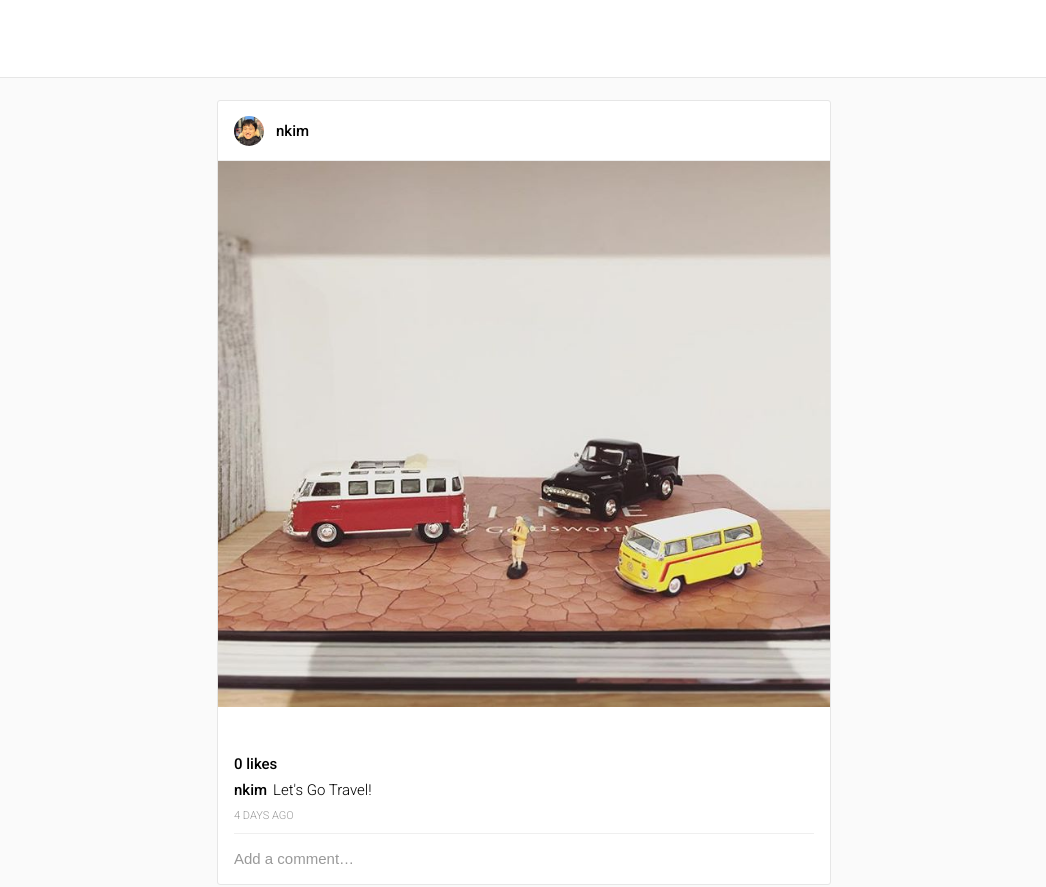
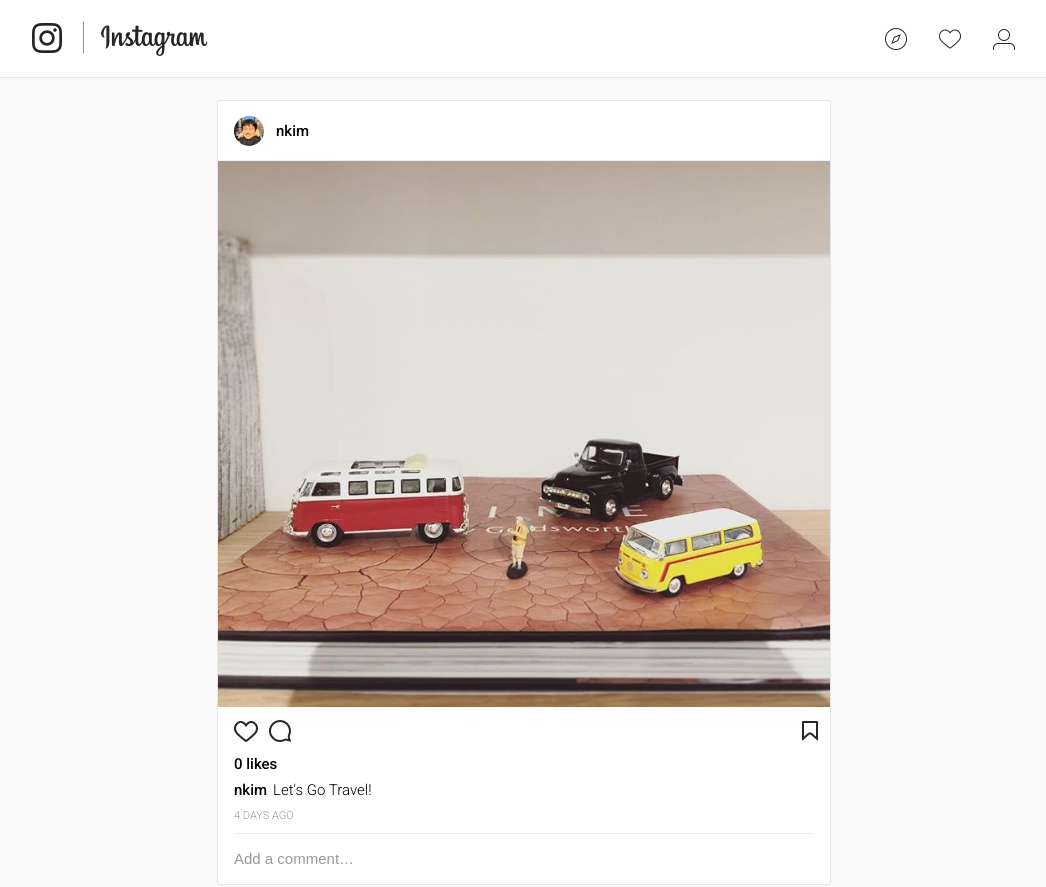
Before and after one commit to namwkim/cs179-coding-lab, a plain HTML site: page index.html in a window 1280 px wide. Shown: the top 887 px of the page, without its empty margins (116-1162 px from the left). Drawn offline with Linux system fonts and the light colour scheme.

Commit message:
fix img url and removed href

```diff
--- a/css/nav.css
+++ b/css/nav.css
@@ -46,7 +46,7 @@
     background-position: 0 -136px;
     height: 35px;
     width: 176px;
-    background-image: url(img/fb48443ec9d3.png);
+    background-image: url(../img/fb48443ec9d3.png);
     background-repeat: no-repeat;
 }
 .right .item{
@@ -55,7 +55,7 @@
 .nav .icon{
     display: block;
     overflow: hidden;
-    background-image: url(img/fb48443ec9d3.png);
+    background-image: url(../img/fb48443ec9d3.png);
     background-repeat: no-repeat;
     height: 24px;
     width: 24px;
--- a/css/post.css
+++ b/css/post.css
@@ -57,7 +57,7 @@
     background-repeat: no-repeat;
     height: 24px;
     width: 24px;
-    background-image: url(img/fb48443ec9d3.png);
+    background-image: url(../img/fb48443ec9d3.png);
 }
 .action .like{
     background-position: -182px -357px;
--- a/index.html
+++ b/index.html
@@ -24,12 +24,12 @@
     <nav class="nav">
       <div class="content">
         <div class="left">
-          <div class="item"><a class="logo" href="/"></a></div>
+          <div class="item"><a class="logo"></a></div>
         </div>
         <div class="right">
-          <div class="item"><a class="icon explore" href="/"></a></div>
-          <div class="item"><a class="icon activity" href="/"></a></div>
-          <div class="item"><a class="icon profile" href="/"></a></div>
+          <div class="item"><a class="icon explore"></a></div>
+          <div class="item"><a class="icon activity"></a></div>
+          <div class="item"><a class="icon profile"></a></div>
         </div>
       </div>
     </nav>
--- a/js/main.js
+++ b/js/main.js
@@ -51,7 +51,7 @@ let posts = [
 function renderComment(comment) {
     // using a template string to dynamically generate a HTML text
     return `<div class="comment">
-        <a class="id" href="/">${comment.userId}</a><span>${comment.text}</span>
+        <a class="id">${comment.userId}</a><span>${comment.text}</span>
     </div>`
 }
 
@@ -76,19 +76,19 @@ function renderPost(post) {
      */
     return `<div class="post">
                 <header class="header">
-                    <a class="photo" href="/">
+                    <a class="photo">
                         <img src="${post.userImg}">
                     </a>
-                    <a class="id" href="/">${post.userId}</a>
+                    <a class="id">${post.userId}</a>
                 </header>
                 <div class="content">
                     <img class="image" src="${post.img}"/>
                 </div>
                 <div class="footer">
                     <div class="action">
-                        <a class="icon ${post.likes > 0 ? 'heart' : 'like'}" href="/">Like</a>
-                        <a class="icon comment" href="/">Comment</a>
-                        <a class="icon save" href="/">Save</a>
+                        <a class="icon ${post.likes > 0 ? 'heart' : 'like'}">Like</a>
+                        <a class="icon comment">Comment</a>
+                        <a class="icon save">Save</a>
                     </div>
                     <div class="likes">
                         ${post.likes} likes
```
